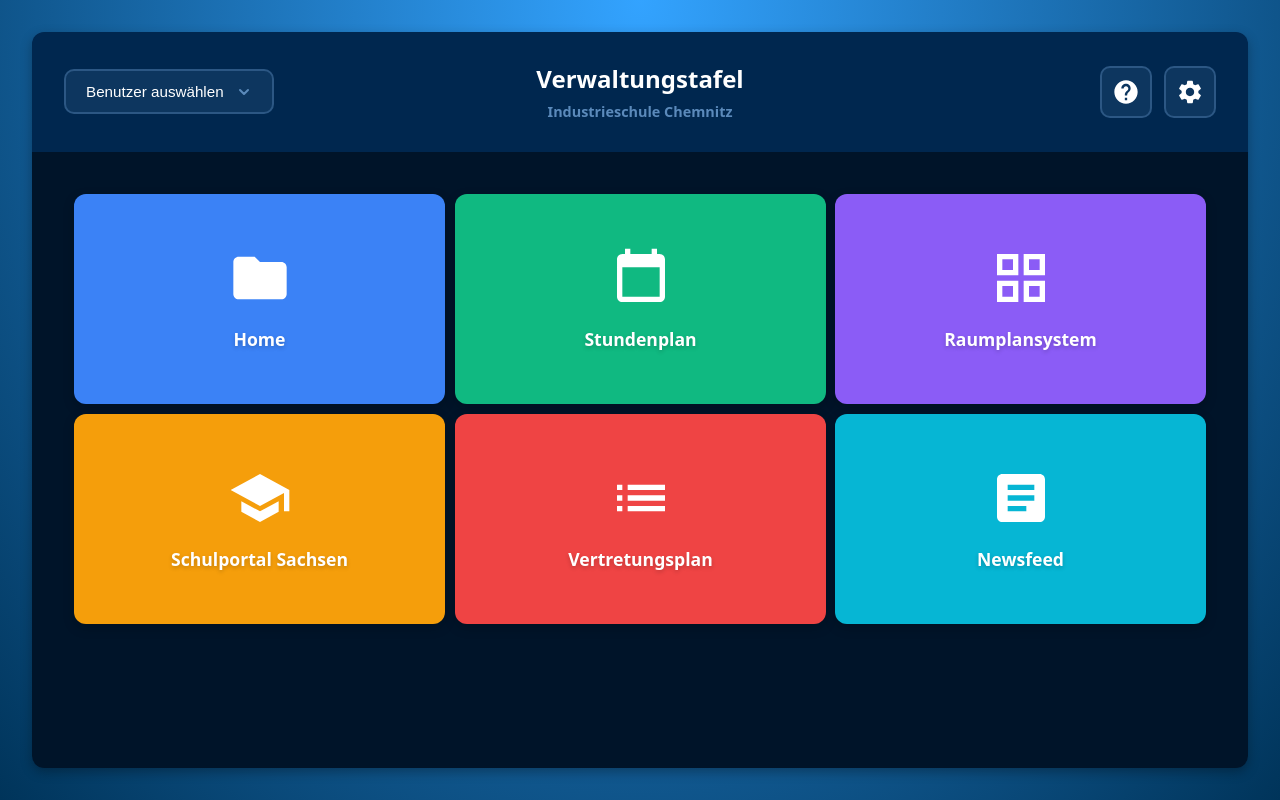
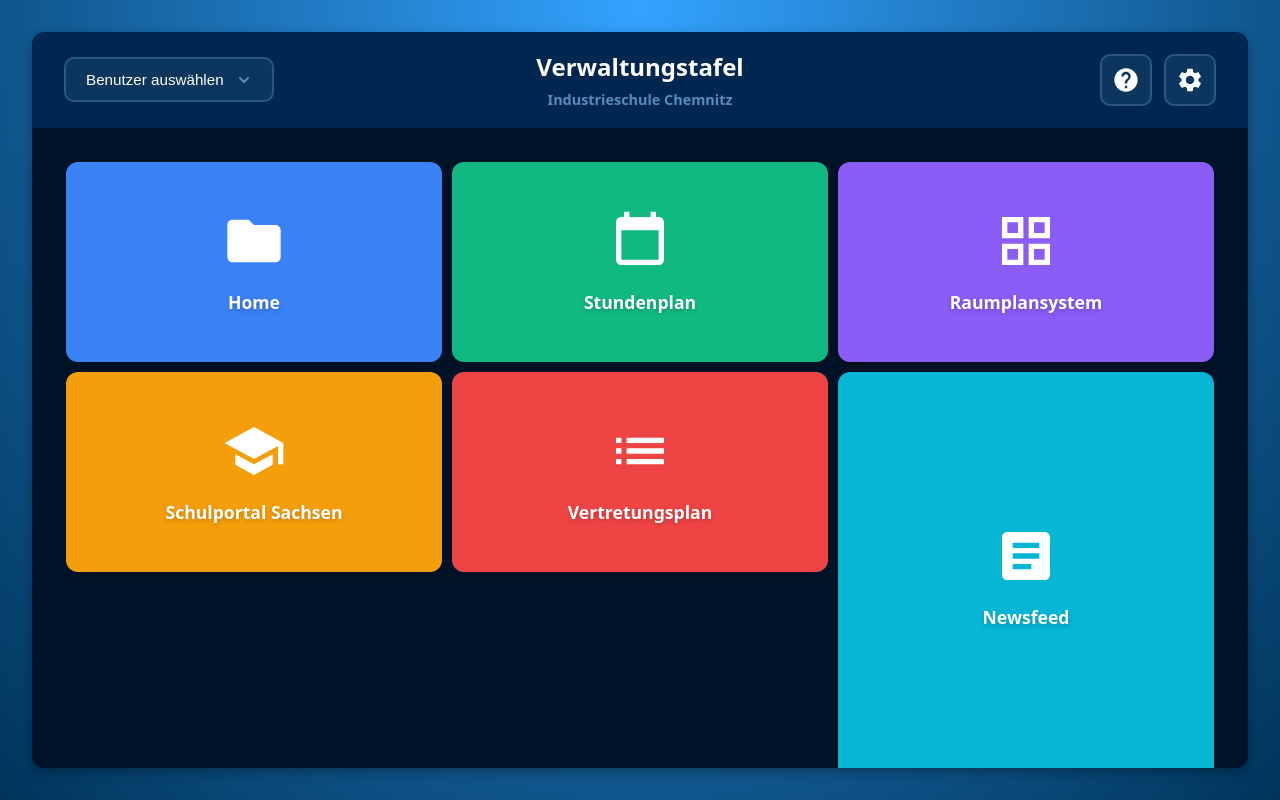
Before and after one commit to RichiAlbi/dashboard_isc, a React (Vite) app in the folder frontend/: page / in a window 1280 px wide. Built offline with nearby package versions, Linux system fonts and the light colour scheme.

Commit message:
Kopfzeile schmaler gemacht, Main-Content Padding dynamisch berechnet, Gridzeilenhöhe verdoppelt -> Widgetgröße auf 1

```diff
--- a/frontend/src/App.css
+++ b/frontend/src/App.css
@@ -41,7 +41,7 @@ body {
   background-color: var(--color-darkest-blue);
   overflow-y: auto;
   overflow-x: hidden;
-  padding: 2rem;
+  padding: 1.5rem;
   box-sizing: border-box;
 }
 
--- a/frontend/src/App.tsx
+++ b/frontend/src/App.tsx
@@ -44,8 +44,11 @@ function App() {
   useEffect(() => {
     const updateWidth = () => {
       if (mainContentRef.current) {
-        // main-content has 2rem (32px) padding on each side = 64px total
-        const horizontalPadding = 64
+        // Dynamically calculate horizontal padding from computed styles
+        const computedStyle = window.getComputedStyle(mainContentRef.current)
+        const paddingLeft = parseFloat(computedStyle.paddingLeft)
+        const paddingRight = parseFloat(computedStyle.paddingRight)
+        const horizontalPadding = paddingLeft + paddingRight
         setGridWidth(mainContentRef.current.clientWidth - horizontalPadding)
       }
     }
@@ -67,12 +70,12 @@ function App() {
 
   // Grid layout configuration
   const layout = [
-    { i: 'home', x: 0, y: 0, w: 1, h: 2 },
-    { i: 'stundenplan', x: 1, y: 0, w: 1, h: 2 },
-    { i: 'raumplansystem', x: 2, y: 0, w: 1, h: 2 },
-    { i: 'schulportal', x: 0, y: 2, w: 1, h: 2 },
-    { i: 'vertretungsplan', x: 1, y: 2, w: 1, h: 2 },
-    { i: 'newsfeed', x: 2, y: 2, w: 1, h: 2 }
+    { i: 'home', x: 0, y: 0, w: 1, h: 1 },
+    { i: 'stundenplan', x: 1, y: 0, w: 1, h: 1 },
+    { i: 'raumplansystem', x: 2, y: 0, w: 1, h: 1 },
+    { i: 'schulportal', x: 0, y: 1, w: 1, h: 1 },
+    { i: 'vertretungsplan', x: 1, y: 1, w: 1, h: 1 },
+    { i: 'newsfeed', x: 2, y: 1, w: 1, h: 2 }
   ]
 
   return (
@@ -174,7 +177,7 @@ function App() {
           className="grid-layout"
           layout={layout}
           cols={3}
-          rowHeight={100}
+          rowHeight={200}
           width={gridWidth}
           isDraggable={true}
           isResizable={false}
--- a/frontend/src/components/Header.css
+++ b/frontend/src/components/Header.css
@@ -1,7 +1,7 @@
 /* Header Component Styles */
 
 .header {
-  height: 15vh;
+  height: 12vh;
   width: 100%;
   background-color: var(--color-dark-blue);
   display: flex;
```
